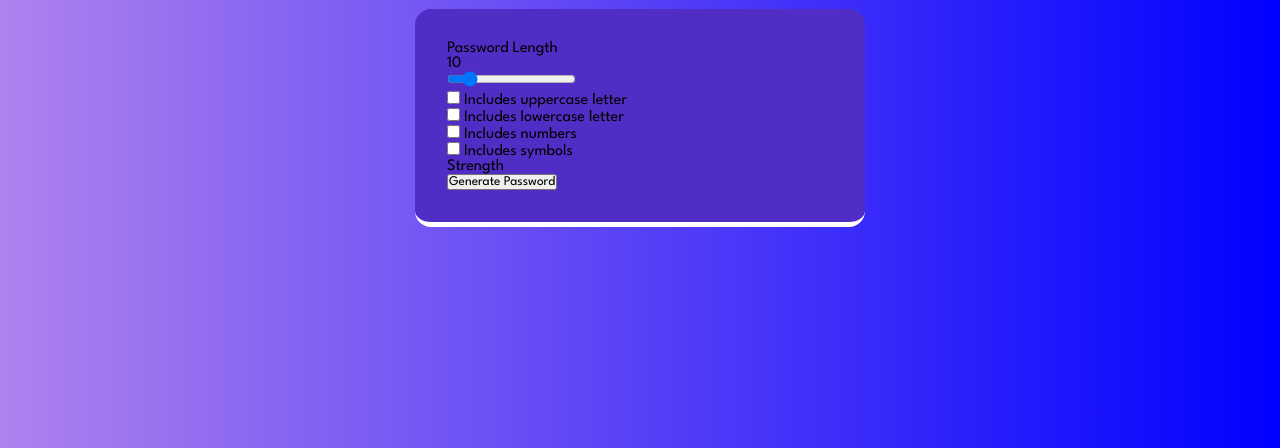
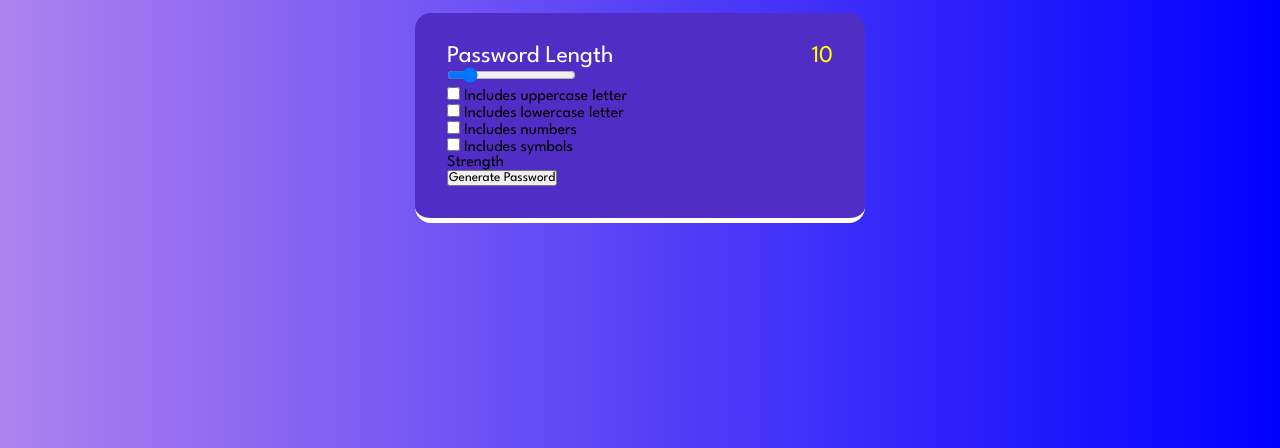
Before and after one commit to siddharthatomar33/web-development, a plain HTML site: page PASSWORDGENERATOR/index.html in a window 1280 px wide. Shown: the part 352-800 px from the top of the page. Drawn offline with Linux system fonts and the light colour scheme.

Commit message:
js practise

```diff
--- a/PASSWORDGENERATOR/styles.css
+++ b/PASSWORDGENERATOR/styles.css
@@ -88,5 +88,21 @@ h1{
     border-radius: 1rem;
     padding: 2rem;
     border-bottom: 0.35rem solid var(--pl-white)
+}
+
+.length-container{
+    display: flex;
+    justify-content: space-between;
+    align-items: center;
 
 }
+.length-container p:nth-child(1){
+    color: white;
+    font-size: 1.5rem;
+
+}
+.length-container p:nth-child(2){
+    color: yellow;
+    font-size: 1.5rem;
+
+}
```
